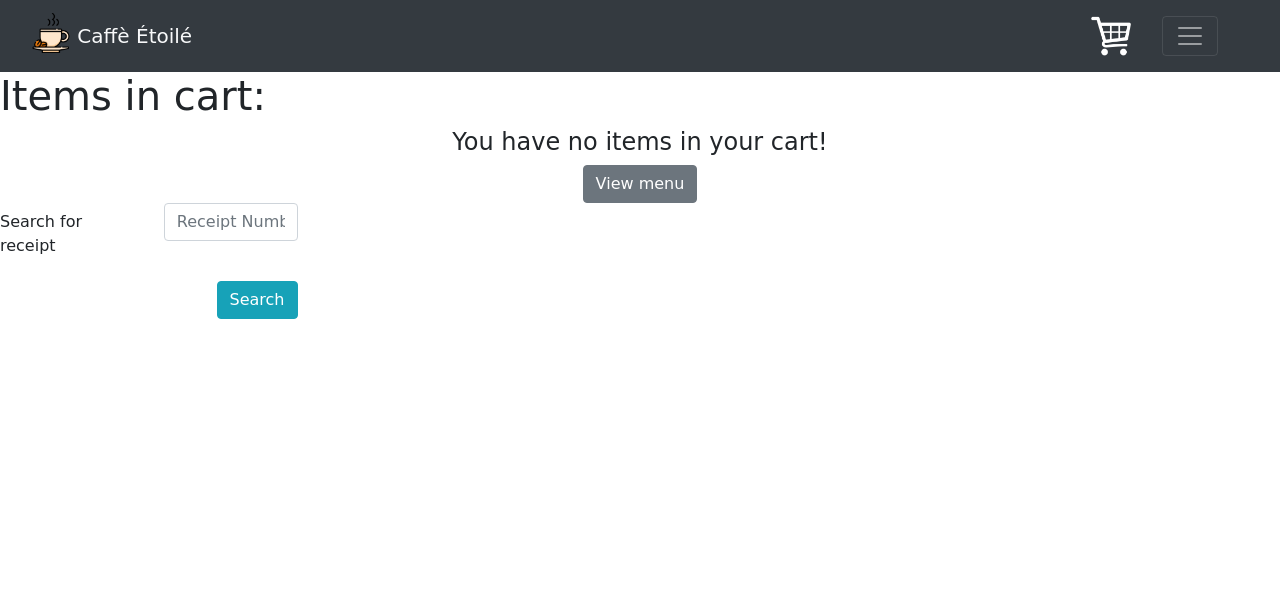
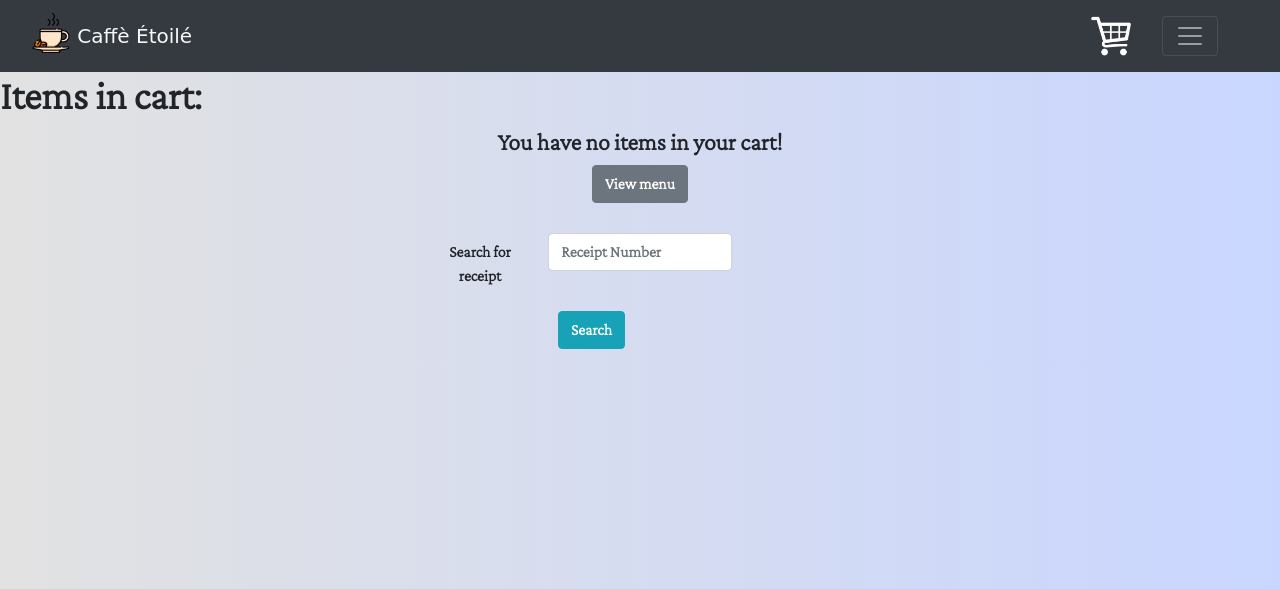
Before and after one commit to Mercrist/caffe-etoile, a Flask app: page /order in a window 1280 px wide. Shown: the top 589 px of the page. Run offline with Flask 2, Linux system fonts and the light colour scheme; some libraries are stand-ins or nearby versions; some web fonts are replaced.

Commit message:
extra styling for menu,order

```diff
--- a/app.py
+++ b/app.py
@@ -225,7 +225,9 @@ def checkout():
     If the form has downloadReceipt set to True, downloads receipt.txt into folder
     """
     cart = model.json_to_cart(session['cart'])
-    if request.form['firstName']:
+    if request.form['lastName']:
+        cart.name = f"{request.form['firstName']} {request.form['lastName']}"
+    else:
         cart.name = request.form['firstName']
     if request.form['reservationDay'] and request.form['reservationHour'] and request.form['reservationMeridiem']:
         day = request.form['reservationDay']
--- a/static/styles/menu.css
+++ b/static/styles/menu.css
@@ -97,3 +97,8 @@ output {
 .badge {
     color: whitesmoke;
 }
+
+.crimson-font {
+    font-family: 'Crimson Pro', serif;
+    font-weight: bold;
+ }
--- /dev/null
+++ b/static/styles/order.css
@@ -0,0 +1,23 @@
+.crimson-font {
+    font-family: 'Crimson Pro', serif;
+    font-weight: bold;
+ }
+
+ #lookUpReceipt {
+    width: 100%;
+  }
+
+#searchFormWrapper {
+    margin-top: 30px;
+ }
+
+ .remove-btn {
+    position: relative;
+    /*margin-left: 720px;*/
+
+}
+
+body {
+    overflow-x: hidden;
+    background: linear-gradient(0.25turn, #E2E2E2,#C9D6FF);
+}
--- a/templates/order.html
+++ b/templates/order.html
@@ -1,24 +1,51 @@
 {% extends "base.html" %} {% block head %}
 <!-- More Fonts -->
+<link href="{{url_for('static', filename='styles/order.css')}}" rel="stylesheet" type="text/css" />
 <link href="https://fonts.googleapis.com/css2?family=Dancing+Script:wght@600&display=swap" rel="stylesheet" />
 <link href="https://fonts.googleapis.com/css2?family=Noto+Serif+Display:wght@500&display=swap" rel="stylesheet" />
 <link href="https://fonts.googleapis.com/css2?family=Special+Elite&display=swap" rel="stylesheet" />
+<link href="https://fonts.googleapis.com/css2?family=Crimson+Pro:wght@200&display=swap" rel="stylesheet" />
 {% endblock %}
 
 {% block bodyclass %}class="order"{% endblock %}
 
 {% block main %}
 
+<!-- <ol class="list-group list-group-numbered">
+  <li class="list-group-item d-flex justify-content-between align-items-start">
+    <div class="ms-2 me-auto">
+      <div class="fw-bold">Subheading</div>
+      Content for list item
+    </div>
+    <span class="badge bg-primary rounded-pill">14</span>
+  </li>
+  <li class="list-group-item d-flex justify-content-between align-items-start">
+    <div class="ms-2 me-auto">
+      <div class="fw-bold">Subheading</div>
+      Content for list item
+    </div>
+    <span class="badge bg-primary rounded-pill">14</span>
+  </li>
+  <li class="list-group-item d-flex justify-content-between align-items-start">
+    <div class="ms-2 me-auto">
+      <div class="fw-bold">Subheading</div>
+      Content for list item
+    </div>
+    <span class="badge bg-primary rounded-pill">14</span>
+  </li>
+</ol> -->
+
+
 <body>
-    <h1>Items in cart:</h1>
+    <h1 class="crimson-font">Items in cart:</h1>
     {% if cart.cart %}
     <div class="row">
         <div class="col">
             <ul class="list-group">
                 {% for item,amount in cart.cart.items() %}
-                <li class="list-group-item d-flex justify-content-between align-items-center">
-                    {{item}}
-                    <span class="badge bg-primary rounded-pill">{{amount}}</span>
+                <li class="list-group-item d-flex justify-content-between align-items-start">
+                    {{item.title()}}
+                    <span class="crimson-font badge bg-primary text-white">{{amount}}</span>
                 </li>
                 {% endfor %}
             </ul>
@@ -26,18 +53,18 @@
         <div class="col">
             <form class="row g-3" method="POST" action="/checkout">
                 <div class="col-md-6">
-                    <label for="inputFirstName" class="form-label">First Name</label>
-                    <input type="text" class="form-control" id="inputFirstName" name="firstName" required />
+                    <label for="inputFirstName" class="crimson-font form-label">First Name</label>
+                    <input type="text" class="crimson-font form-control" id="inputFirstName" name="firstName" required />
                 </div>
                 <div class="col-md-6">
-                    <label for="inputLastName" class="form-label">Last Name</label>
-                    <input type="text" class="form-control" id="inputLastName" name="lastName"/>
+                    <label for="inputLastName" class="crimson-font form-label">Last Name</label>
+                    <input type="text" class="crimson-font form-control" id="inputLastName" name="lastName"/>
                 </div>
 
                 <!-- set datalist to show day options -->
                 <div class="col-md-12">
-                    <label for="inputReservationDay" class="form-label">Day of Reservation</label>
-                    <input type="text" list="reservationDayOptions" class="form-control" id="inputReservationDay"
+                    <label for="inputReservationDay" class="crimson-font form-label">Day of Reservation</label>
+                    <input type="text" list="reservationDayOptions" class="crimson-font form-control" id="inputReservationDay"
                         name="reservationDay" />
                 </div>
                 <datalist id="reservationDayOptions">
@@ -51,8 +78,8 @@
                 </datalist>
 
                 <div class="col-md-4">
-                    <label for="inputReservationHour" class="form-label">Reservation Hour</label>
-                    <select id="inputReservationHour" class="form-select" name="reservationHour">
+                    <label for="inputReservationHour" class="crimson-font form-label">Reservation Hour</label>
+                    <select id="inputReservationHour" class="crimson-font form-select" name="reservationHour">
                         <option selected>Choose...</option>
                         <option>1:00</option>
                         <option>2:00</option>
@@ -70,8 +97,8 @@
                 </div>
 
                 <div class="col-md-4">
-                    <label for="inputReservationMeridiem" class="form-label">Meridiem</label>
-                    <select id="inputReservationMeridiem" class="form-select" name="reservationMeridiem">
+                    <label for="inputReservationMeridiem" class="form-label crimson-font">Meridiem</label>
+                    <select id="inputReservationMeridiem" class="form-select crimson-font" name="reservationMeridiem">
                         <option selected>Choose...</option>
                         <option>AM</option>
                         <option>PM</option>
@@ -80,40 +107,41 @@
 
                 <div class="col-12">
                     <div class="form-check">
-                        <input class="form-check-input" type="checkbox" id="receiptDownload" name="downloadReceipt" />
-                        <label class="form-check-label" for="receiptDownload">
+                        <input class="form-check-input crimson-font" type="checkbox" id="receiptDownload" name="downloadReceipt" />
+                        <label class="form-check-label crimson-font" for="receiptDownload">
                             Download receipt
                         </label>
                     </div>
                 </div>
 
                 <div id="checkout-button" class="col-12">
-                    <button type="submit" class="btn btn-primary">Checkout</button>
+                    <button type="submit" class="crimson-font btn btn-primary">Checkout</button>
                 </div>
             </form>
         </div>
     </div>
     {% else %}
     <div align="center">
-        <h4>You have no items in your cart!</h4>
-        <a href="/menu" class="btn btn-secondary">View menu</a>
+        <h4 class="crimson-font">You have no items in your cart!</h4>
+        <a href="/menu" class="crimson-font btn btn-secondary">View menu</a>
     </div>
     {% endif %}
-    <div class="row">
-        <div class="col-md-6">
+    <div align="center">
+        <div class="col-md-4"></div>
+        <div class="col-md-4 center" id="searchFormWrapper">
             <form method="post" action="/search_receipt">
                 <div class="form-group row">
-                    <label for="lookUpReceipt" class="col-md-3 col-form-label">Search for receipt</label>
-                    <div class="col-md-3">
+                    <label for="lookUpReceipt" class="crimson-font col-md-3 col-form-label">Search for receipt</label>
+                    <div class="col-md-6">
                         <input type="text" name="look_up_number" pattern="^\d{10}$" minlength="10" maxlength="10"
-                            class="form-control" id="lookUpReceipt" placeholder="Receipt Number" required />
+                            class="crimson-font form-control" id="lookUpReceipt" placeholder="Receipt Number" required />
                     </div>
                 </div>
 
                 <div class="form-group row">
                     <label for="searchReceipt" class="col-sm-3 col-form-label"></label>
                     <div class="col-md-3 text-right">
-                        <button type="submit" class="btn btn-info" id="searchReceipt" name="search_button"
+                        <button type="submit" class="crimson-font btn btn-info" id="searchReceipt" name="search_button"
                             value="clicked">Search</button>
                     </div>
                 </div>
```
Also changed, not shown: templates/menu.html (+14 -15 lines).
